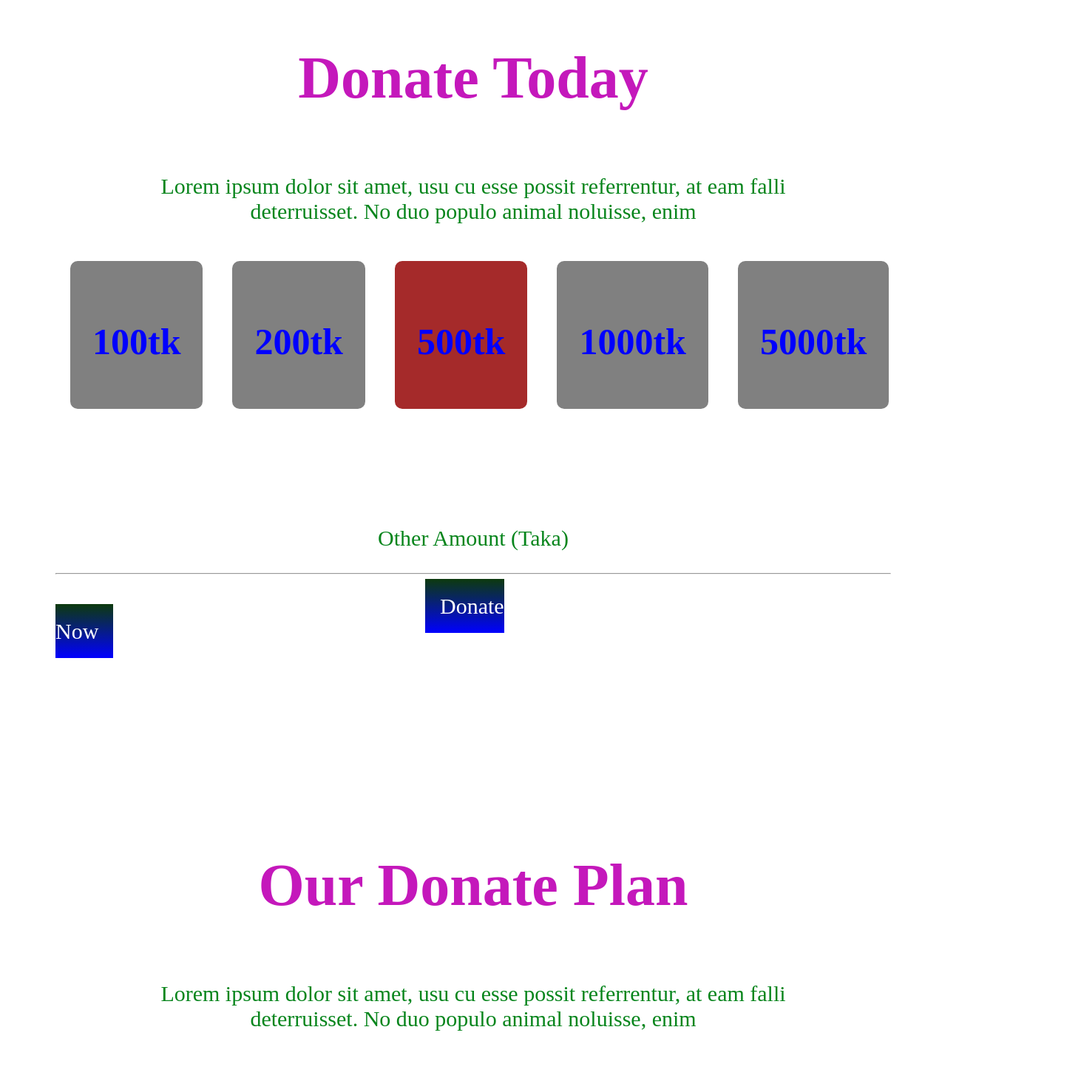
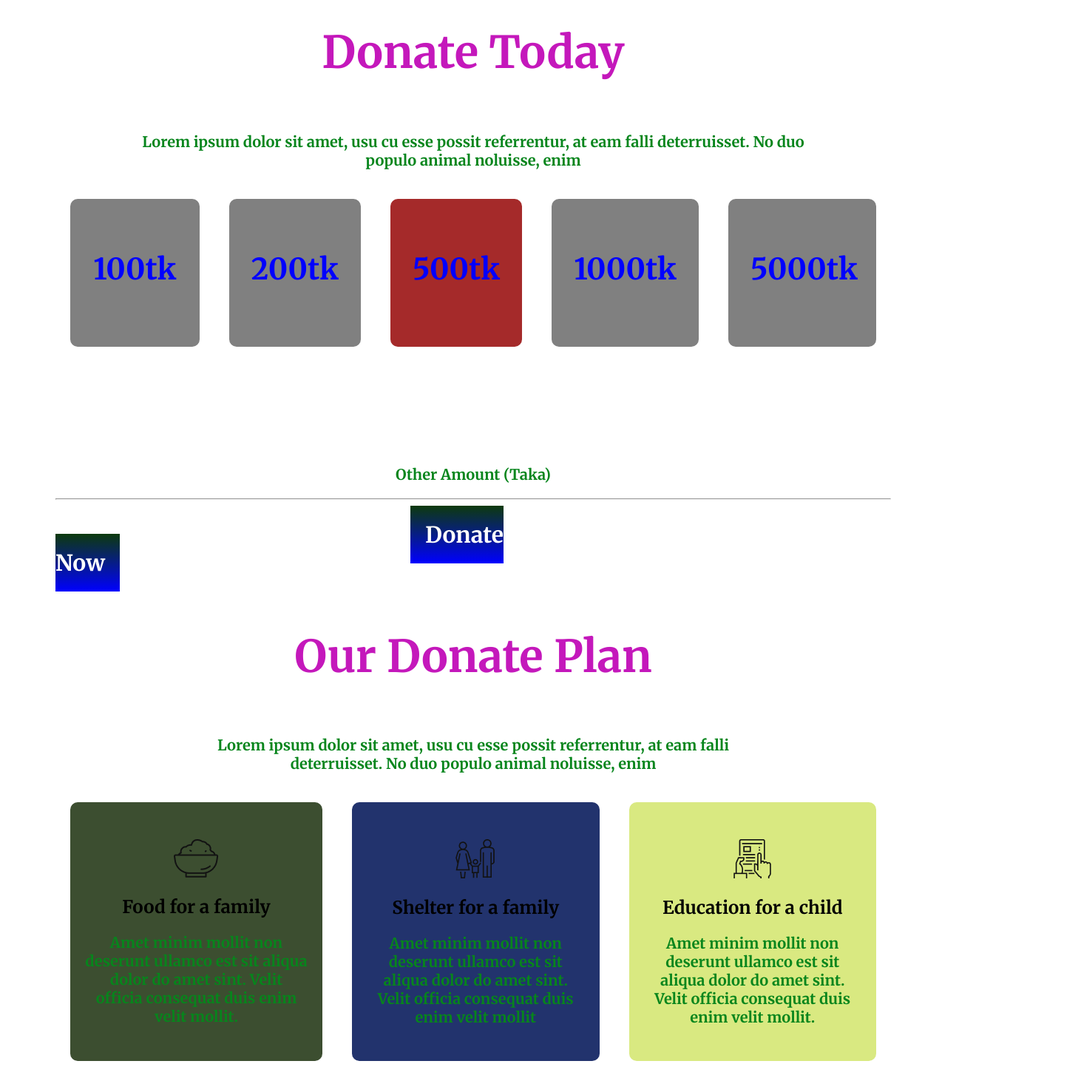
Before and after one commit to Alif202020/Assignment-1, a plain HTML site: page index.html in a window 1280 px wide. Shown: the part 722-2180 px from the top of the page at 74% size, 1462 px wide, since content can reach past the window. Drawn offline with Linux system fonts and the light colour scheme.

Commit message:
html addad

```diff
--- a/index.html
+++ b/index.html
@@ -6,15 +6,20 @@
     <meta name="viewport" content="width=device-width, initial-scale=1.0">
     <title>Alif khan donation web page</title>
     <link rel="stylesheet" href="style.css">
+    <link rel="preconnect" href="https://fonts.googleapis.com">
+    <link rel="preconnect" href="https://fonts.gstatic.com" crossorigin>
+    <link href="https://fonts.googleapis.com/css2?family=Merriweather:wght@700&display=swap" rel="stylesheet">
 </head>
 <body>
     <!-- heder -->
         <div id="header">
-            <h1>Let’s Help Those Who Are
+            <h1>Let's Help Those Who Are
                 More In Need</h1>
+            </br></br></br>
                 <p>Lorem ipsum dolor sit amet, usu cu esse possit referrentur, at eam falli
                     deterruisset. No duo populo animal noluisse, enim</p>
-                    <a href="#">Donate Now</a>
+                </br></br></br></br></br>
+                    <a href="#">Donate now</a>
         </div>
         <div>
             <h1>Donate Today</h1>
@@ -35,7 +40,7 @@
         <hr>
     </br>
         <a  href="#">Donate Now</a>
-    </br></br></br></br></br></br></br></br></br></br></br></br>
+    </br>
     <!-- donet plan -->
     <h1>Our Donate Plan</h1>
     <p>Lorem ipsum dolor sit amet, usu cu esse possit referrentur, at eam falli </br>
@@ -66,6 +71,7 @@
                     velit mollit.</p>
             </div>
         </section>
+    </br></br></br>
 
         <!-- real history -->
         <section class="history">
@@ -82,6 +88,7 @@
                 <img class="image" src="img/donation8.jpg" alt="">
             </div>
         </section>
+    </br></br></br></br></br></br>
         <section class="history">
             <div><img class="image" src="img/donation7.jpg" alt=""></div>
             <div>
@@ -96,7 +103,7 @@
         </section>
 
         <!-- updates -->
-        <h1>Get My Updates</h1>
+        <h2>Get My Updates</h2>
         <p>Lorem ipsum dolor sit amet, usu cu esse possit referrentur, at eam falli
             deterruisset. No duo populo animal noluisse, enim</p>
             <div id="help">
@@ -106,9 +113,9 @@
 
 </body>
 <footer>
-    <h1>Help the people</h1>
+    <h2>Help the people</h2>
     <p>Donet your mony seafly</p>
-    <a href="https://www.facebook.com/mdalifkhan2021">facebook</a>
+    <a href="https://www.facebook.com/mdalifkhan2021" target="_blank">facebook</a>
     <a href="#">Twetter</a>
     <a href="#">Instagram</a>
     <a href="">Youtube</a>
--- a/style.css
+++ b/style.css
@@ -1,5 +1,6 @@
 body{
     margin: -55px 75px ;
+    font-family: 'Merriweather', serif;
 }
 /* heder */
 #header{
@@ -12,19 +13,20 @@ h1{
     color: rgb(196, 24, 187);
     text-align: center;
     padding: 30px 100px;
-    font-size: 80px;
+    font-size: 60px;
+    font-family: 'Merriweather', serif;
 }
 p{
     color: rgb(7, 133, 28);
     text-align: center;
     padding: 0px 100px;
-    font-size: 30px;
+    font-size: 20px;
 }
 a{
     text-decoration: none;
     text-align: center;
     font-size: 30px;
-    margin: 80px 500px;
+    margin: 80px 480px;
     padding: 20px;
     background-image: linear-gradient( rgb(13, 58, 13),blue);
     color: white;
@@ -35,7 +37,7 @@ section{
 }
 .amount{
     height: 200px;
-    width: 300px;
+    width: 200px;
     background-color: gray;
     margin: 20px;
     text-align: center;
@@ -44,7 +46,7 @@ section{
 .text{
     color: blue;
     padding: 30px;
-    font-size: 50px;
+    font-size: 40px;
 
 }
 .select{
@@ -52,10 +54,10 @@ section{
 }
 /* donet-plan */
 .donet-plan{
-    height: 350px;
-    width: 400px;
+    height: 250px;
+    width: 320px;
     background-color:rgb(60, 78, 48) ;
-    margin: 40px;
+    margin: 20px;
     border-radius: 10px;
     padding-top: 15px;
     padding: 50px 20px;
@@ -70,9 +72,12 @@ section{
     padding: 0;
 }
 .donet-plan>img{
-    margin: 0 150px;
+    margin: 0 120px;
 }
 /* real history */
+h2{
+    text-align: center;
+}
 .history>div>.image {
     height: 500px;
     width: 700px;
@@ -103,11 +108,11 @@ section{
 }
 /* footer */
 footer{
-    height: 350px;
+    height: 200px;
     width: 1200px;
     background-color: #292724;
 }
 footer>a{
     margin: 0px 25px;
-    padding: 16px 44px;
+    padding: 16px 30px;
 }
```
